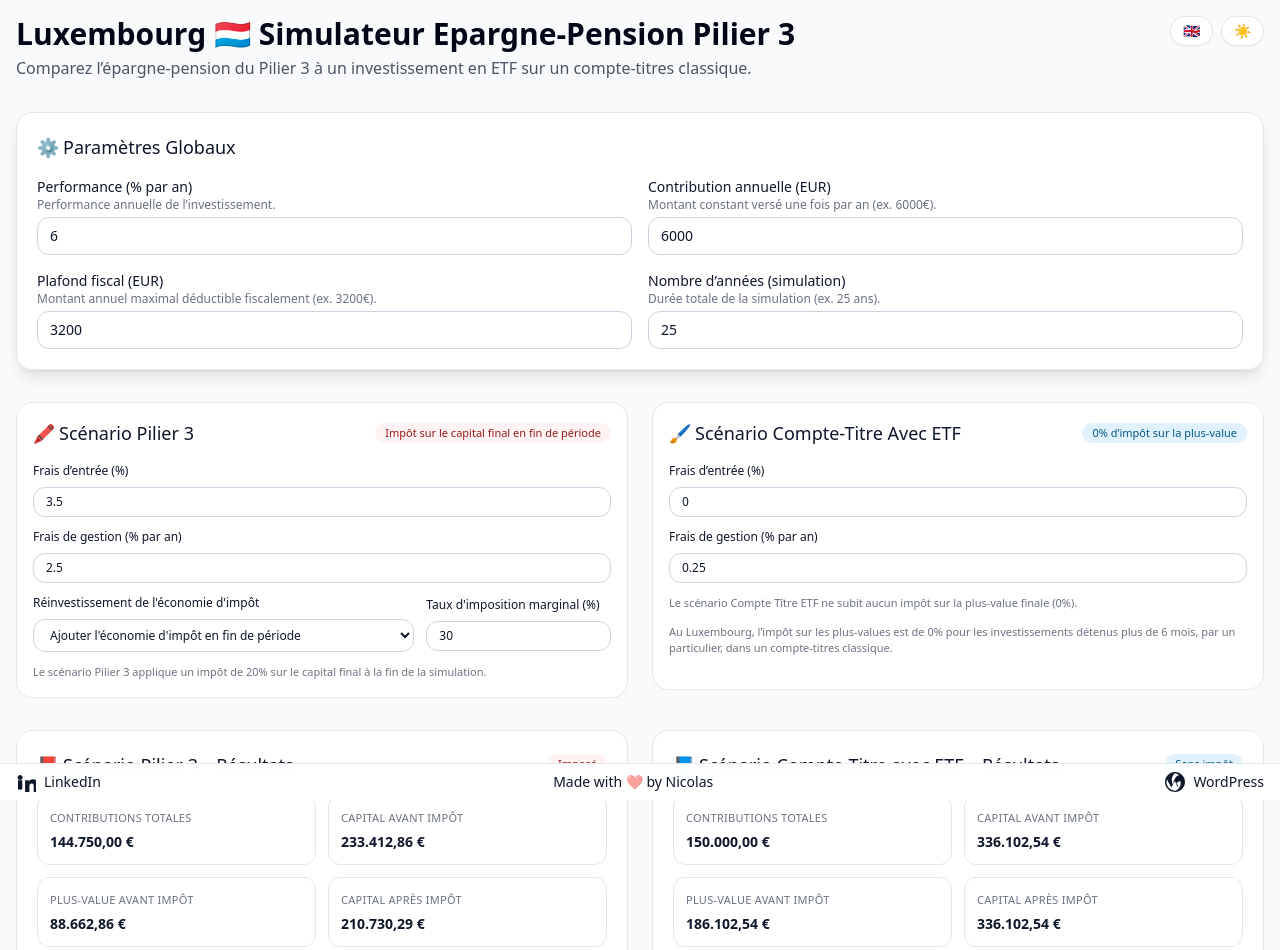
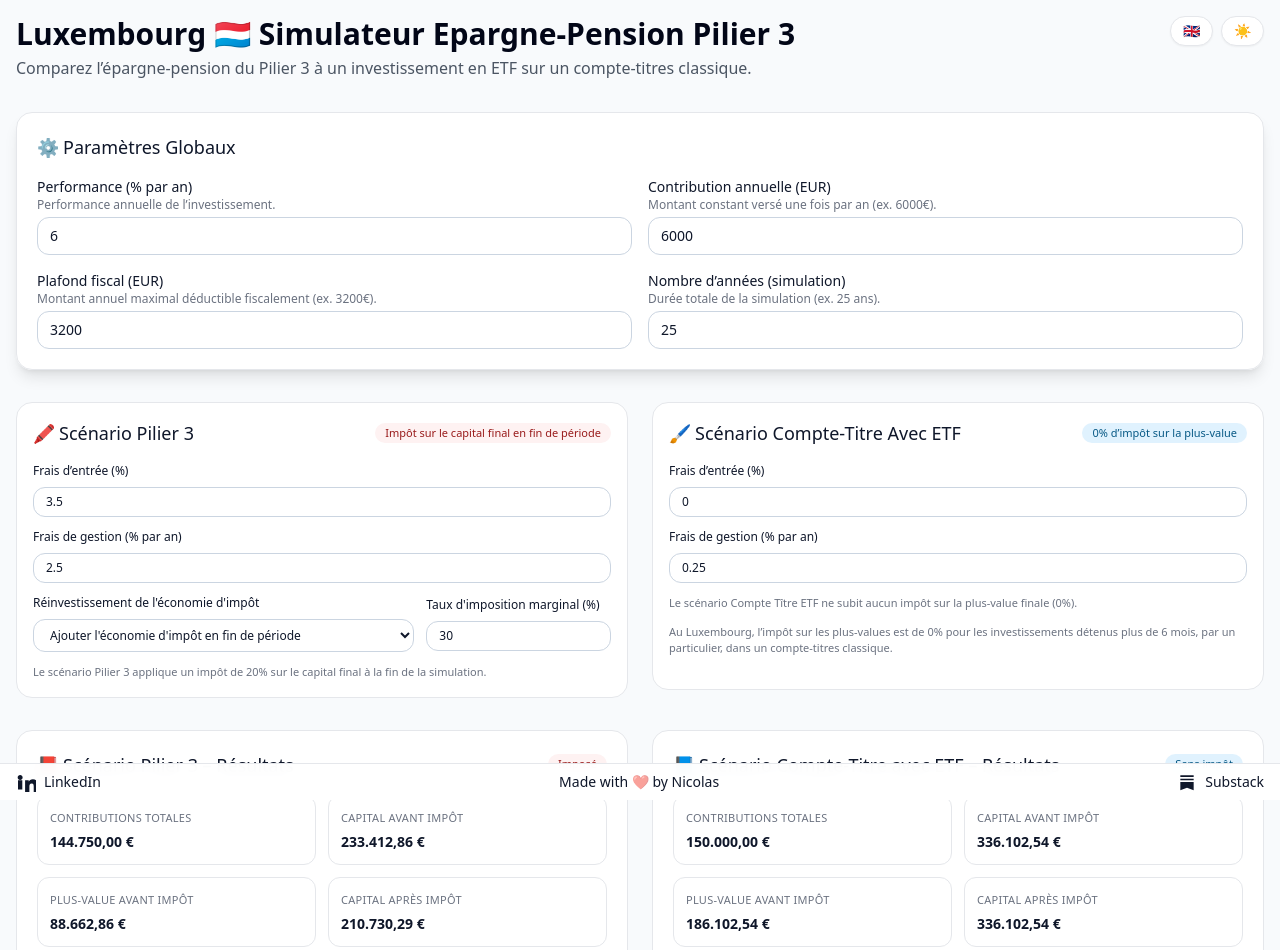
Before and after one commit to nicofinanceblog/lux-simulator-saving-pillar-3, a plain HTML site: page index.html in a window 1280 px wide. Shown: the top 950 px of the page. Drawn offline with nearby package versions, Linux system fonts and the light colour scheme.

Commit message:
replace wordpress with substack

```diff
--- a/index.html
+++ b/index.html
@@ -580,7 +580,7 @@
 
         <span class="text-center text-xs sm:text-sm"> Made with <span class="text-red-500 animate-pulse leading-none">❤</span> by Nicolas </span>
 
-        <a
+        <!-- <a
           href="https://nlxfinance.wordpress.com/"
           target="_blank"
           rel="noreferrer"
@@ -594,6 +594,19 @@
             />
           </svg>
           <span class="hidden sm:inline">WordPress</span>
+        </a> -->
+        <a
+          href="https://substack.com/@nicolaslequeux"
+          target="_blank"
+          rel="noreferrer"
+          class="flex items-center gap-2 hover:text-red-400 transition"
+          aria-label="Substack newsletter"
+          title="Substack newsletter"
+        >
+          <svg xmlns="http://www.w3.org/2000/svg" class="h-5 w-5" viewBox="0 0 24 24" fill="currentColor">
+            <path d="M4 4h16v2H4V4zm0 4h16v2H4V8zm0 4h16v10l-8-3-8 3V12z" />
+          </svg>
+          <span class="hidden sm:inline">Substack</span>
         </a>
       </div>
     </footer>
```
